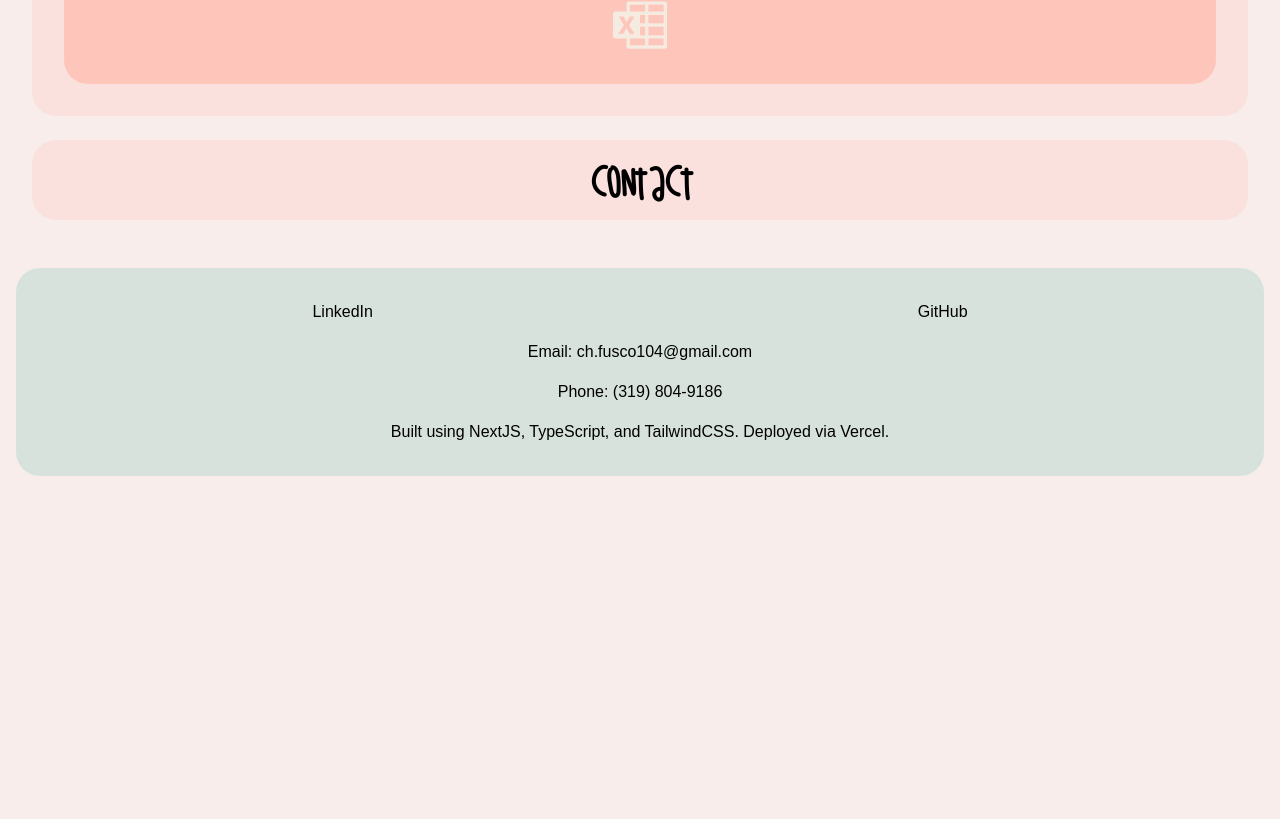
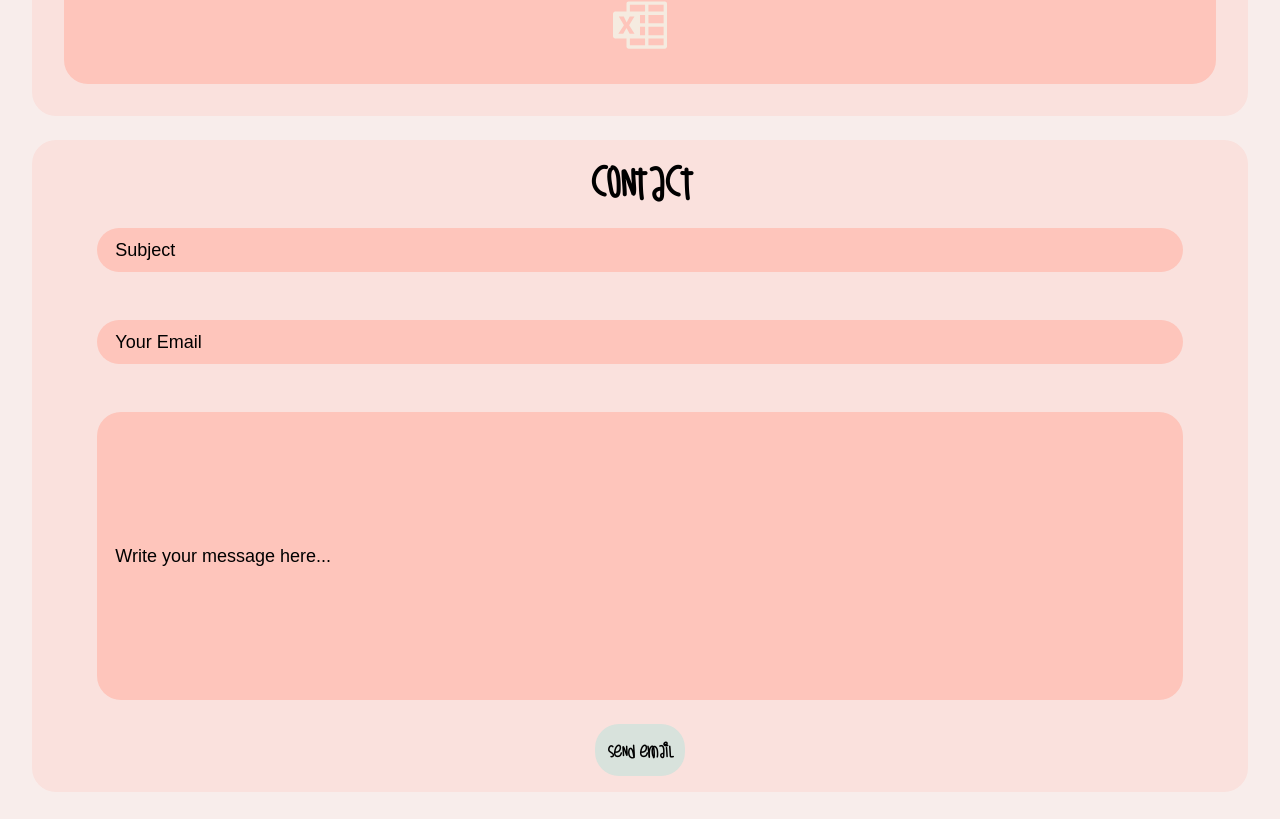
Before and after one commit to nezcodin/Portfolio, a Next.js app in the folder portfolio-site/: page / in a window 1280 px wide. Shown: the part 1481-2300 px from the top of the page. Before the commit the page ends 1973 px from the top, so only its background shows below. Built offline with nearby package versions, Linux system fonts and the light colour scheme; a web font is replaced by a local one.

Commit message:
added contact stuff, working on scrollbar

```diff
--- a/portfolio-site/src/app/components/contact.tsx
+++ b/portfolio-site/src/app/components/contact.tsx
@@ -1,11 +1,37 @@
 export default function Contact() {
   return (
     <div
-      className="bg-container"
+      className="bg-container flex flex-col items-center justify-center"
     >
       <h1
         className="font-dinosaursarealive text-5xl font-bold max-w-full flex justify-center items-center text-text"
       >Contact</h1>
+      <input
+        className="bg-childcontainer rounded-3xl p-2 m-6 w-11/12
+        placeholder-style
+        "
+        style={{ paddingLeft: "1em" }}
+        placeholder="Subject"
+      ></input>
+      <input
+        className="bg-childcontainer rounded-3xl p-2 m-6 w-11/12
+        placeholder-style
+        "
+        style={{ paddingLeft: "1em" }}
+        placeholder="Your Email"
+      ></input>
+      <input
+        className="bg-childcontainer rounded-3xl p-2 m-6 h-72 w-11/12
+        placeholder-style
+        "
+        style={{ paddingLeft: "1em"}}
+        placeholder="Write your message here..."
+      ></input>
+      <button
+        className="bg-button text-text p-3 rounded-3xl font-dinosaursarealive font-bold"
+      >
+        Send Email
+      </button>
     </div>
   )
 }
--- a/portfolio-site/src/app/globals.css
+++ b/portfolio-site/src/app/globals.css
@@ -21,3 +21,10 @@
   font-weight: normal;
   font-style: normal;
 }
+
+@layer utilities {
+  .placeholder-style::placeholder {
+    color: var(--text-text);
+    overflow-x: wrap;
+  }
+}
--- a/portfolio-site/src/app/page.tsx
+++ b/portfolio-site/src/app/page.tsx
@@ -36,13 +36,13 @@
         <h1
           className="font-dinosaursarealive text-5xl font-bold max-w-full flex justify-center items-center text-text"
         >Skills</h1>
-        <div className="m-4 p-2 flex flex-col justify-center items-center rounded-3xl bg-childcontainer">
+        <div className="m-4 p-2 flex-col justify-center items-center rounded-3xl bg-childcontainer flex">
           <h2
-            className="font-dinosaursarealive text-3xl font-bold max-w-fit flex justify-center items-center p-2 text-text"
+            className="font-dinosaursarealive text-3xl font-bold max-w-fit flex justify-center items-center p-2 text-text text-center"
           >Languages and Frameworks</h2>
           {/* <p>maybe have animations when hover on icon? or can also show a project that uses that skill</p> */}
           <div
-            className='p-4 rounded-xl flex flex-wrap items-center m-2 w-3/4 justify-evenly'
+            className='p-4 rounded-xl flex flex-wrap items-center m-2 w-3/4 justify-evenly bg-container'
           >
             <RiJavascriptFill size="3em" color="#F5EBE0" alt="JavaScript" />
             <TbBrandTypescript size="3em" color="#F5EBE0" />
```
